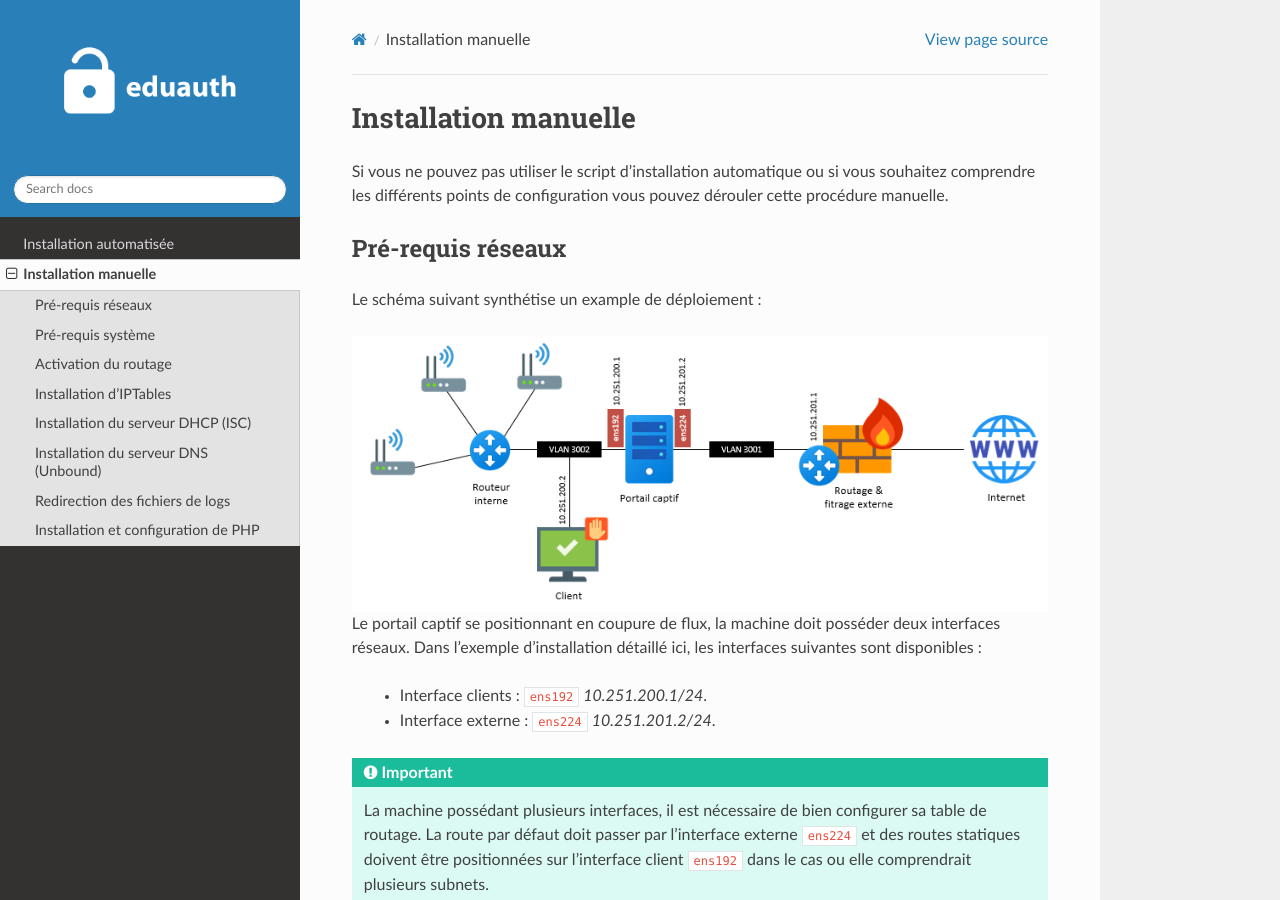
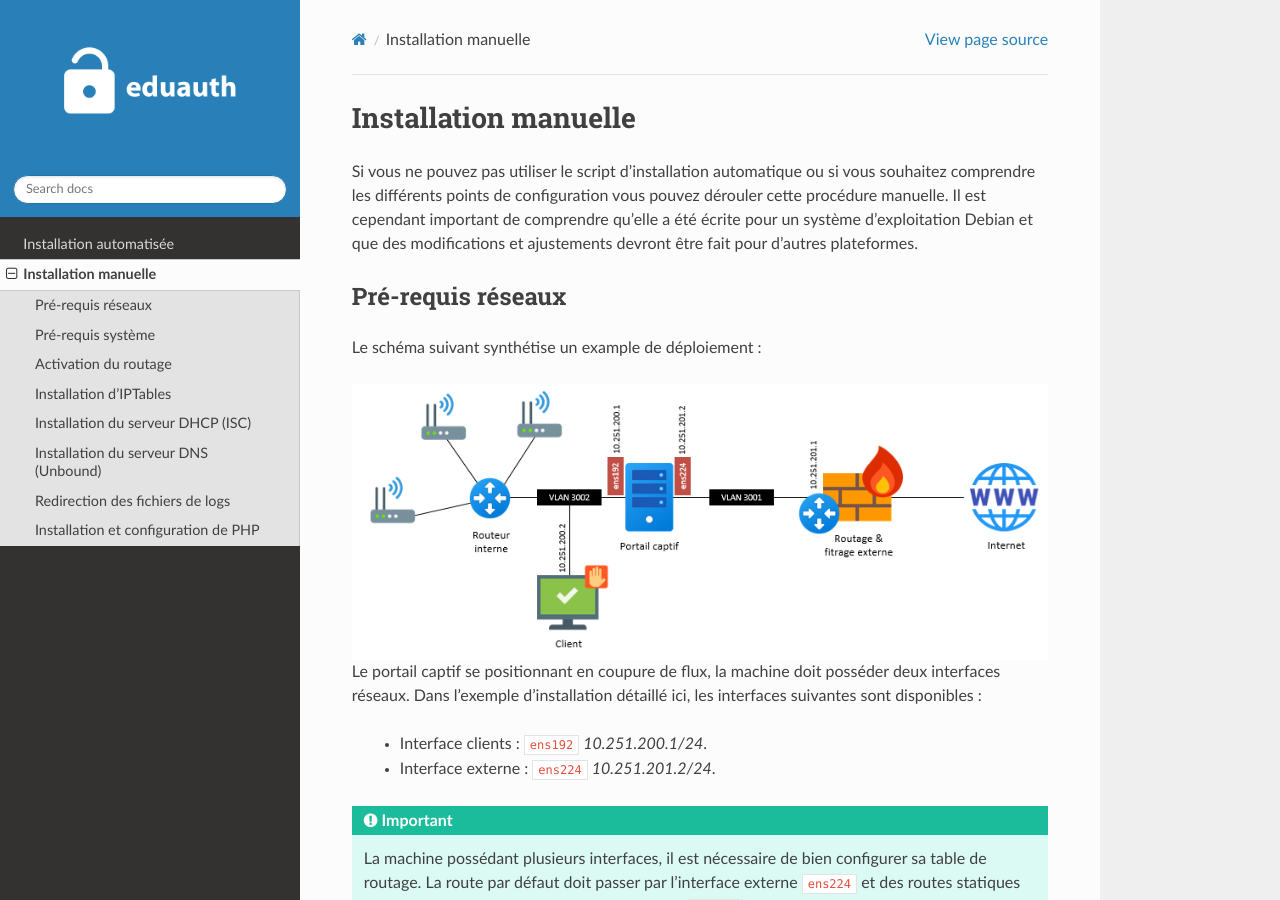
Before and after one commit to ayashisunyday/eduauth, a Sphinx documentation site: the page built from docs/source/manual.install.rst, in a window 1280 px wide and 900 px high. Built offline with Sphinx 7.4.7 and the Read the Docs theme 2.0.0, drawn with Linux system fonts in a browser that asks for light colours.

Commit message:
Update manual.install.rst

```diff
--- a/docs/source/manual.install.rst
+++ b/docs/source/manual.install.rst
@@ -1,7 +1,7 @@
 Installation manuelle
 =====
 
-Si vous ne pouvez pas utiliser le script d'installation automatique ou si vous souhaitez comprendre les différents points de configuration vous pouvez dérouler cette procédure manuelle.
+Si vous ne pouvez pas utiliser le script d'installation automatique ou si vous souhaitez comprendre les différents points de configuration vous pouvez dérouler cette procédure manuelle. Il est cependant important de comprendre qu'elle a été écrite pour un système d'exploitation Debian et que des modifications et ajustements devront être fait pour d'autres plateformes.
 
 Pré-requis réseaux
 ------------
```
